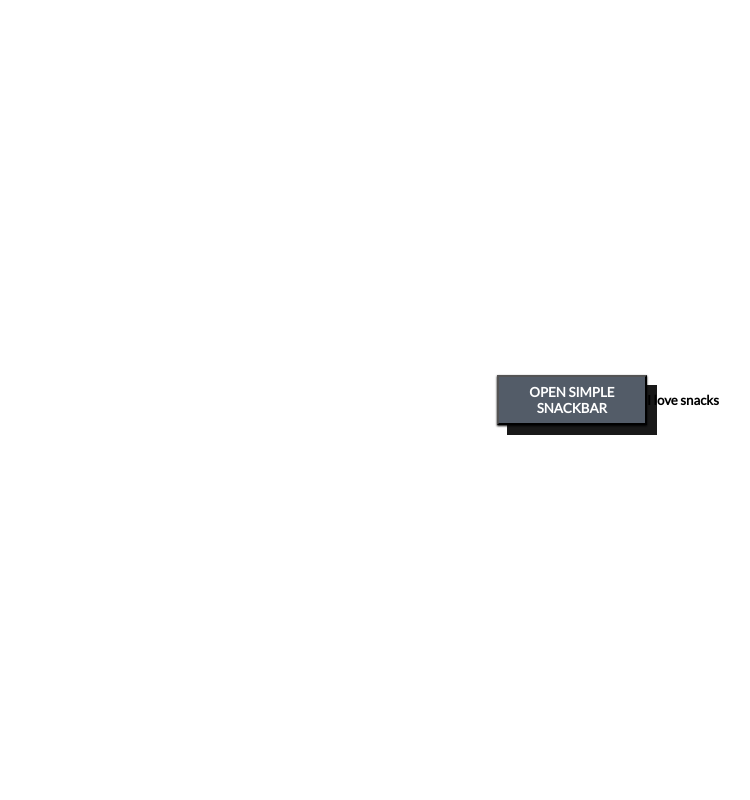
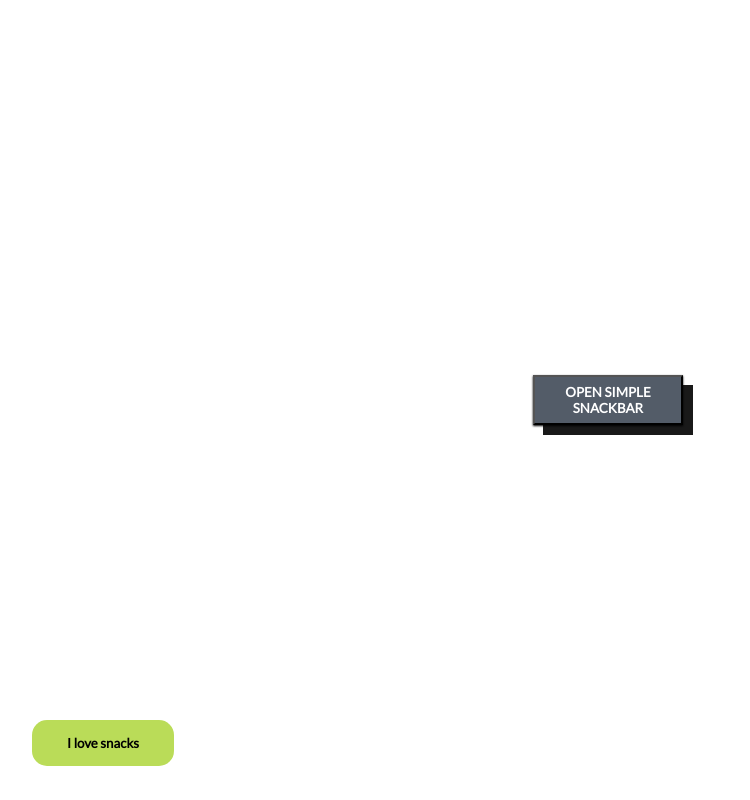
Before and after one commit to Rossowka/snackbar, a React (Create React App) app: page / in a window 1280 px wide. Both pictures are taken after a click on the button "OPEN SIMPLE SNACKBAR". Shown: the whole page, without its empty margins (32-782 px from the left). Built offline with nearby package versions, Linux system fonts and the light colour scheme.

Commit message:
added: snackbar position feature

```diff
--- a/src/App.css
+++ b/src/App.css
@@ -9,9 +9,11 @@ body {
     margin: 0;
 }
 
-div {
+.app {
+    position: relative;
     display: flex;
     justify-content: center;
     align-items: center;
-    height: 100%;
+    height: 100vh;
+    width: 100vw;
 }
--- a/src/App.js
+++ b/src/App.js
@@ -11,13 +11,13 @@ function App() {
   };
 
   return (
-    <div>
+    <div className='app'>
       <Button onClick={handleClick}>OPEN SIMPLE SNACKBAR</Button>
       { isActive && (
         <Snackbar
           autoHideDuration={5000}
           message='I love snacks'
-          position='topCentre'
+          position='bottom-right'
         />
       )}
     </div>
--- a/src/components/Snackbar/Snackbar.js
+++ b/src/components/Snackbar/Snackbar.js
@@ -1,11 +1,11 @@
 import React from 'react';
 import './styles.scss';
 
-function Snackbar({ message }) {
+function Snackbar({ message, position }) {
 
-
+    console.log(position);
     return (
-        <div>
+        <div className={`snackbar ${position === 'topCenter' ? 'top-center' : 'bottom-right'}`}>
             <h5>{message}</h5>
         </div>
     )
--- a/src/components/Snackbar/styles.scss
+++ b/src/components/Snackbar/styles.scss
@@ -1 +1,24 @@
 @import '../../assets/colors';
+
+.snackbar {
+    position: fixed;
+    background: $positive-color;
+    border-radius: 15px;
+    width: auto;
+    height: auto;
+    padding-left: 20px;
+    padding-right: 20px;
+
+    h5 {
+        margin: 15px;
+    }
+
+    &.top-center {
+        top: 5%;
+    }
+
+    &.bottom-right {
+        top: 90%;
+        left: 5%;
+    }
+}
```
